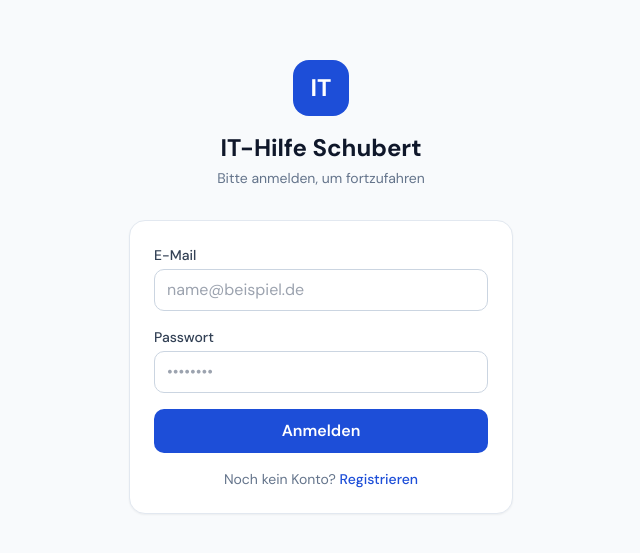
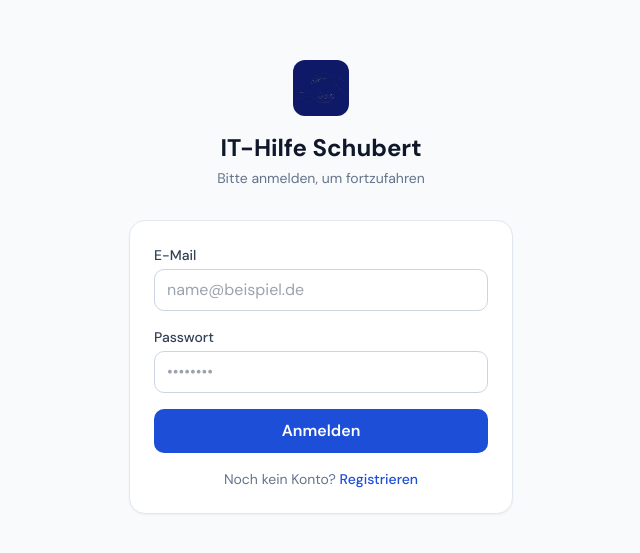
Before and after one commit to rxplxcxd/IT-Hilfe-Schubert-POS, a Next.js app: page /login in a window 1280 px wide. Shown: the part 113-666 px from the top of the page, without its empty margins (319-959 px from the left). Built offline with nearby package versions, Linux system fonts and the light colour scheme.

Commit message:
Update logo in login page
Replaced the logo div with an image element for better branding.

```diff
--- a/app/login/page.tsx
+++ b/app/login/page.tsx
@@ -60,7 +60,8 @@ function LoginForm() {
     <div className="min-h-screen flex items-center justify-center bg-slate-50 dark:bg-slate-950 px-4">
       <div className="w-full max-w-sm">
         <div className="text-center mb-8">
-          <div className="mx-auto mb-4 h-14 w-14 rounded-2xl bg-blue-700 flex items-center justify-center text-white text-2xl font-bold">IT</div>
+          <img src="/login-logo.svg" alt="Logo" className="mx-auto mb-4 h-14 w-14 rounded-xl" />
+
           <h1 className="text-2xl font-bold text-slate-900 dark:text-white">IT-Hilfe Schubert</h1>
           <p className="text-sm text-slate-500 dark:text-slate-400 mt-1">Bitte anmelden, um fortzufahren</p>
         </div>
```
